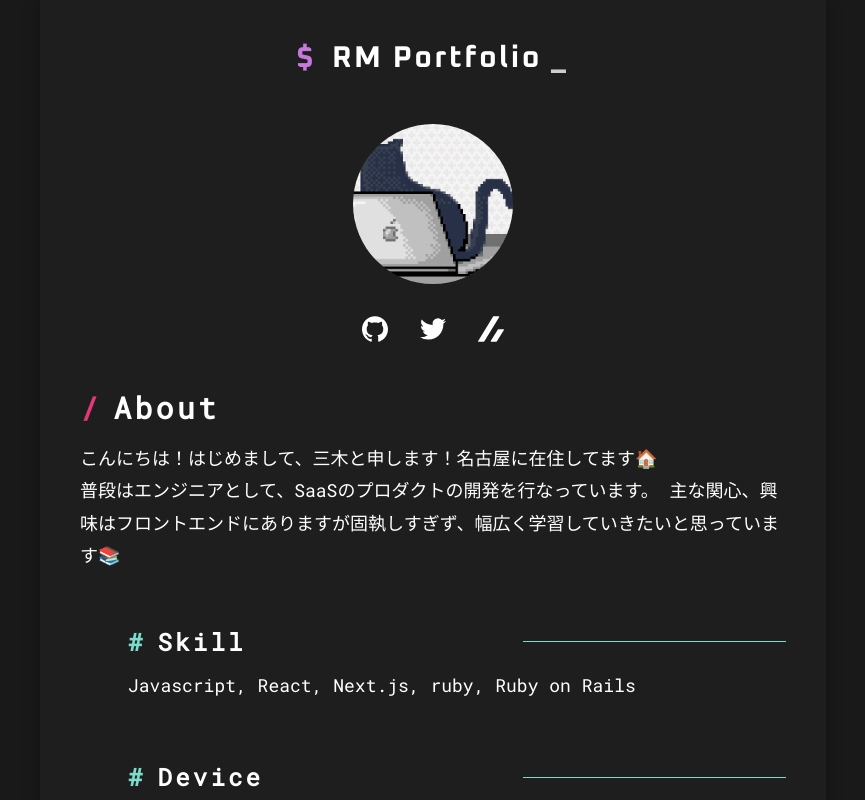
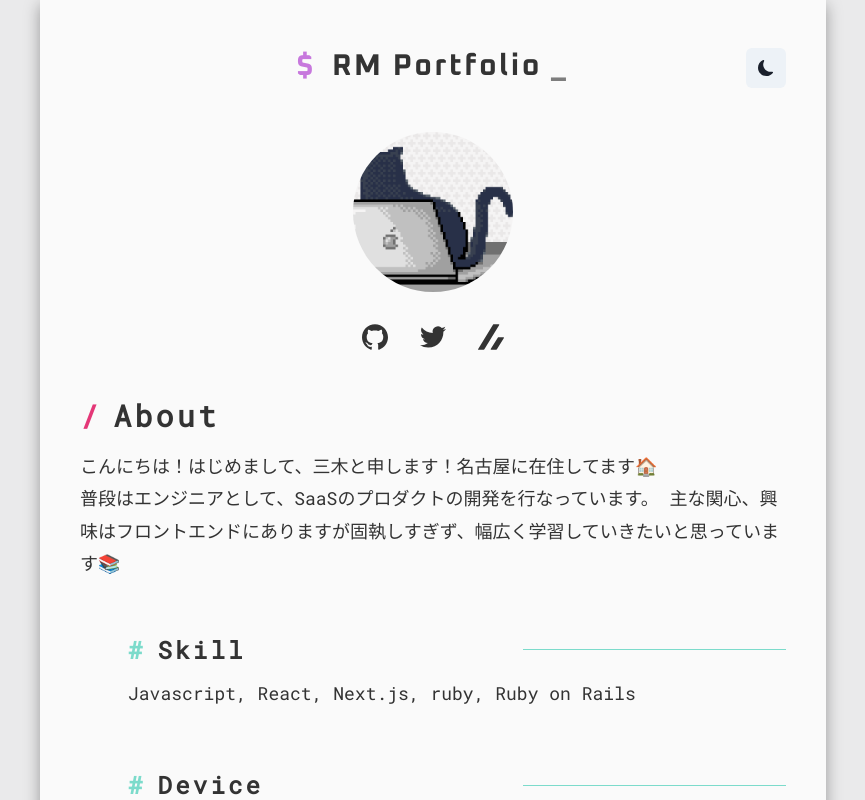
Before and after one commit to ryohei-miki/portfolio, a Next.js app: page / in a window 1280 px wide. Shown: the top 800 px of the page, without its empty margins (207-1072 px from the left). Built offline with nearby package versions, Linux system fonts and the light colour scheme; no server answers.

Commit message:
feat: ライトテーマ、ダークテーマ切り替え機能追加

```diff
--- /dev/null
+++ b/src/components/BodyWrapper.tsx
@@ -0,0 +1,24 @@
+import { Box, useColorModeValue } from "@chakra-ui/react";
+import { ReactNode } from "react";
+
+type Props = {
+  child: ReactNode;
+};
+
+export const BodyWrapper: React.FC<Props> = ({ child }: Props) => {
+  const bg = useColorModeValue("#fafafa", "#1E1E1E");
+
+  return (
+    <Box
+      maxW="786px"
+      minH="100vh"
+      mx="auto"
+      px={10}
+      py={12}
+      bg={bg}
+      boxShadow="0px 5px 15px 0px rgba(0, 0, 0, 0.35)"
+    >
+      {child}
+    </Box>
+  );
+};
--- a/src/pages/_app.tsx
+++ b/src/pages/_app.tsx
@@ -1,6 +1,7 @@
 import { ChakraProvider, Box } from "@chakra-ui/react";
 import type { AppProps } from "next/app";
 import Head from "next/head";
+import { BodyWrapper } from "components/BodyWrapper";
 import theme from "theme";
 
 export default function App({ Component, pageProps }: AppProps) {
@@ -10,16 +11,7 @@ export default function App({ Component, pageProps }: AppProps) {
         <title>RM Portfolio</title>
       </Head>
       <ChakraProvider theme={theme}>
-        <Box
-          maxW="786px"
-          minH="100vh"
-          mx="auto"
-          p={10}
-          backgroundColor="#1E1E1E"
-          boxShadow="0px 5px 15px 0px rgba(0, 0, 0, 0.35)"
-        >
-          <Component {...pageProps} />
-        </Box>
+        <BodyWrapper child={<Component {...pageProps} />} />
       </ChakraProvider>
     </>
   );
--- a/src/pages/_document.tsx
+++ b/src/pages/_document.tsx
@@ -1,3 +1,4 @@
+import { ColorModeScript, theme } from "@chakra-ui/react";
 import Document, { Head, Html, Main, NextScript } from "next/document";
 
 class MyDocument extends Document {
@@ -29,6 +30,7 @@ class MyDocument extends Document {
           <meta name="twitter:card" content="summary_large_image" />
         </Head>
         <body>
+          <ColorModeScript initialColorMode={theme.config.initialColorMode} />
           <Main />
           <NextScript />
         </body>
--- a/src/pages/index.tsx
+++ b/src/pages/index.tsx
@@ -1,15 +1,33 @@
-import { Box, Divider, Heading, VStack } from "@chakra-ui/react";
+import {
+  Box,
+  Divider,
+  Heading,
+  IconButton,
+  useColorMode,
+  VStack,
+} from "@chakra-ui/react";
+import { BsSunFill, BsMoonFill } from "react-icons/bs";
 import { Footer } from "components/Footer";
 import { HeadlineArea } from "components/HeadlineArea";
 import { Introduction } from "components/Introduction";
 import { Profile } from "components/Profile";
-import { ProjectList } from "components/ProjectList";
+// import { ProjectList } from "components/ProjectList";
 import { flashAnimation } from "styles/animation";
 
 export default function Home() {
+  const { colorMode, toggleColorMode } = useColorMode();
+
   return (
     <>
-      <Box as="section" textAlign="center">
+      <Box as="section" textAlign="center" position="relative">
+        <IconButton
+          mb={10}
+          aria-label="DarkMode Switch"
+          icon={colorMode === "light" ? <BsMoonFill /> : <BsSunFill />}
+          onClick={toggleColorMode}
+          position="absolute"
+          right={0}
+        />
         <Heading
           as="h1"
           textStyle="h1"
@@ -63,7 +81,7 @@ export default function Home() {
           />
         </Box>
         <VStack pt="8" spacing={20}>
-          <ProjectList />
+          {/* <ProjectList /> */}
         </VStack>
       </VStack>
       <Footer />
--- a/src/theme.ts
+++ b/src/theme.ts
@@ -1,6 +1,12 @@
-import { extendTheme } from "@chakra-ui/react";
+import { extendTheme, type ThemeConfig } from "@chakra-ui/react";
+
+const config: ThemeConfig = {
+  initialColorMode: "dark",
+  useSystemColorMode: false,
+};
 
 const theme = extendTheme({
+  config,
   colors: {
     brand: {
       base: "#C778DD",
@@ -59,12 +65,12 @@ const theme = extendTheme({
     },
   },
   styles: {
-    global: {
+    global: (props: any) => ({
       body: {
-        backgroundColor: "#191919",
-        color: "#ffffff",
+        backgroundColor: props.colorMode === "dark" ? "#191919" : "#eaeaeb",
+        color: props.colorMode === "dark" ? "white" : "#333333",
       },
-    },
+    }),
   },
 });
 
```
